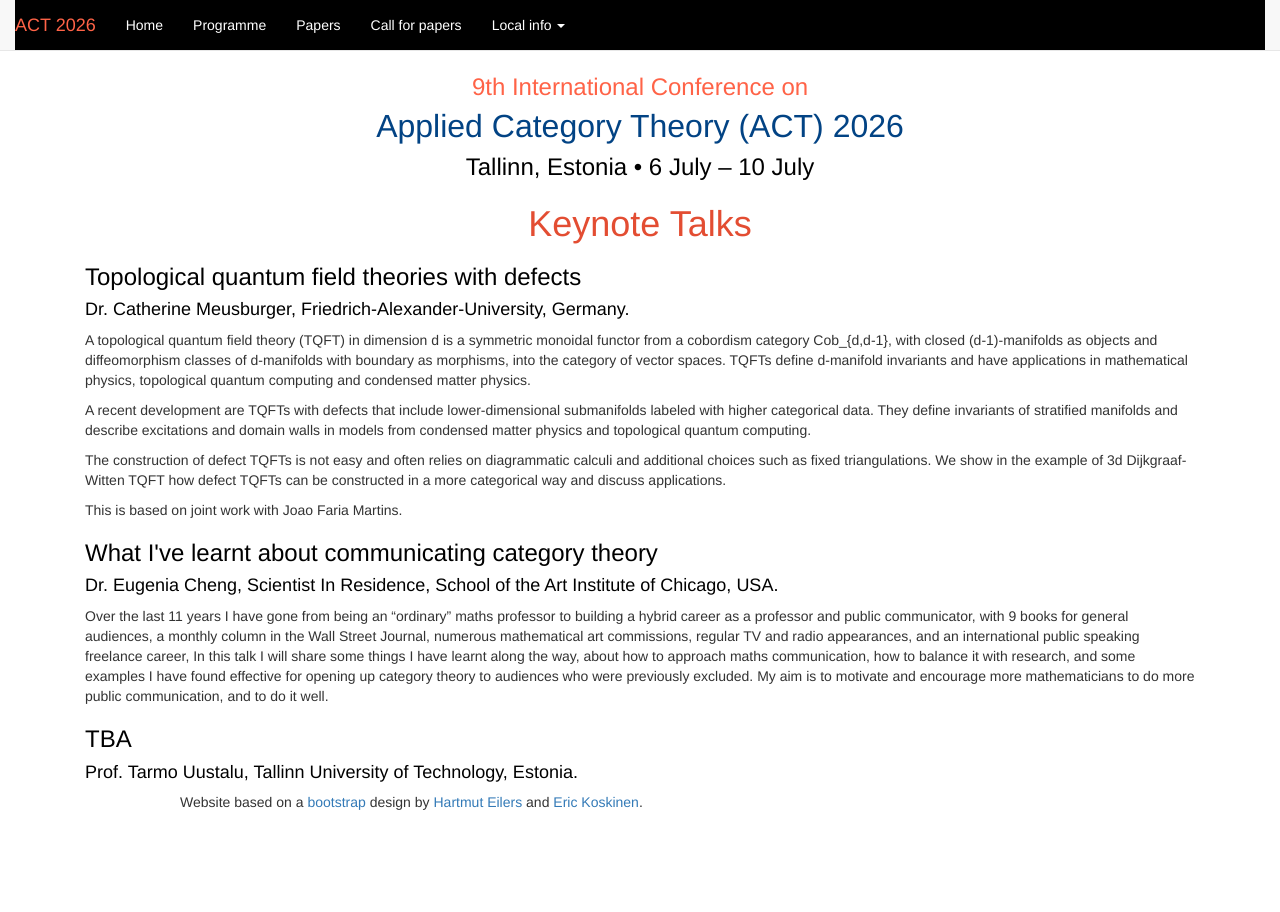
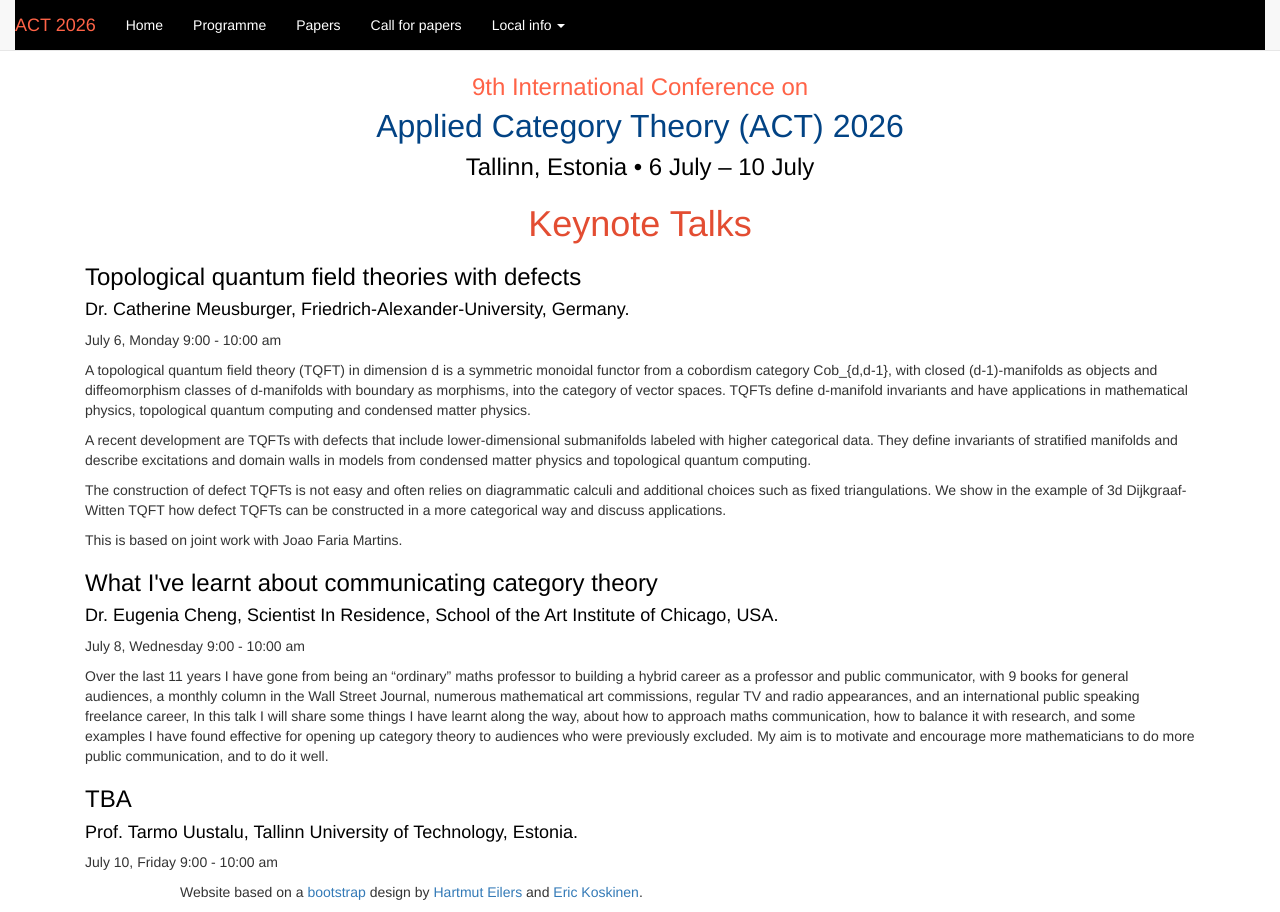
Before and after one commit to actconf2026/actconf2026.github.io, a Jekyll site: the page built from invited.html, in a window 1280 px wide. Built offline with Jekyll 4.4.1, drawn with Linux system fonts in a browser that asks for light colours.

Commit message:
Invited talks time updated

```diff
--- a/invited.html
+++ b/invited.html
@@ -7,7 +7,8 @@ layout: act
 <h3 style="color:black;">Topological quantum field theories with defects</h3>
 <h4 style="color:black;">Dr. Catherine Meusburger, Friedrich-Alexander-University, Germany. </h4>
 
-<font size=="+1">
+<p><font size=="+1"> July 6, Monday 9:00 - 10:00 am </font> </p>
+
 <p>A topological quantum field theory (TQFT) in dimension d is a symmetric
 monoidal functor from a cobordism category Cob_{d,d-1},  with closed
 (d-1)-manifolds as objects and  diffeomorphism classes of d-manifolds
@@ -28,11 +29,12 @@ defect TQFTs can be constructed in a more categorical way and discuss
 applications.</p>
 
 <p>This is based on joint work with Joao Faria Martins.</p>
-</font>
+
 
 <h3 style="color:black;">What I've learnt about communicating category theory</h3>
 <h4 style="color:black;"> Dr. Eugenia Cheng,  Scientist In Residence, School of the Art Institute of Chicago, USA. </h4>
-<font size=="+1">
+<p><font size=="+1"> July 8, Wednesday 9:00 - 10:00 am </font> </p>
+
 <p>Over the last 11 years I have gone from being an “ordinary” maths professor to
       building a hybrid career as a professor and public communicator, with 9 books for general
       audiences, a monthly column in the Wall Street Journal, numerous mathematical art
@@ -42,8 +44,9 @@ applications.</p>
       examples I have found effective for opening up category theory to audiences who were
       previously excluded. My aim is to motivate and encourage more mathematicians to do more
       public communication, and to do it well. </p>
-</font>
 
 <h3 style="color:black;">TBA</h3>
 <h4 style="color:black;">Prof. Tarmo Uustalu, Tallinn University of Technology, Estonia. </h4>
+<p><font size=="+1"> July 10, Friday 9:00 - 10:00 am </font> </p>
+
 		  </div> <!-- prose -->
```
